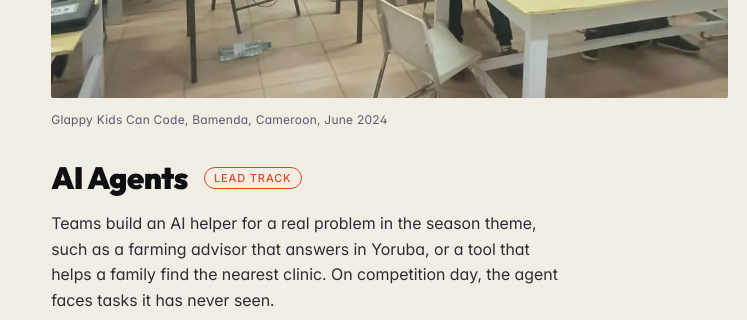
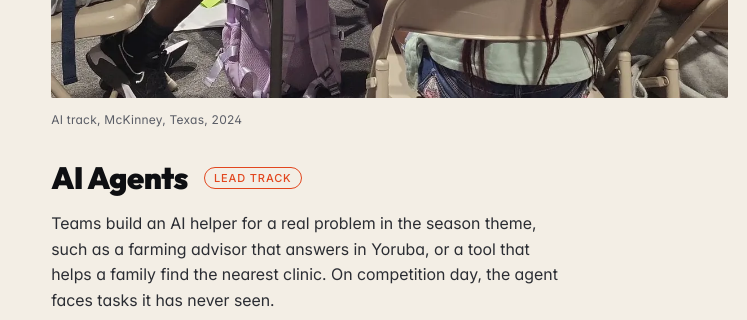
Before and after one commit to glappycom/afrobot, a plain HTML site: page index.html in a window 1280 px wide. Shown: the part 6638-6958 px from the top of the page, 0-747 px from the left. Drawn offline with Linux system fonts and the light colour scheme.

Commit message:
AI Agents track: McKinney 2024 classroom photo replaces Bamenda photo

```diff
--- a/index.html
+++ b/index.html
@@ -152,7 +152,7 @@
     <h2 class="h1 col-9 col-md-12">Teach an agent to think. Teach a robot to&nbsp;move.</h2>
 
     <article class="track col-7 col-md-12">
-      <figure class="photo"><div class="photo__img photo__img--real ratio-4x3"><picture><source srcset="assets/photos/kids-can-code-jun2024.webp" type="image/webp"><img src="assets/photos/kids-can-code-jun2024.jpg" alt="Students at laptops in a computer lab, with two instructors and a robot at the front" loading="lazy" decoding="async" style="object-position:50% 50%"></picture></div><figcaption>Glappy Kids Can Code, Bamenda, Cameroon, June 2024</figcaption></figure>
+      <figure class="photo"><div class="photo__img photo__img--real ratio-4x3"><picture><source srcset="assets/photos/mckinney-ai-track-2024.webp" type="image/webp"><img src="assets/photos/mckinney-ai-track-2024.jpg" alt="Kids at tables with their robots while a presenter teaches at a screen" loading="lazy" decoding="async" width="1200" height="900" style="object-position:50% 50%"></picture></div><figcaption>AI track, McKinney, Texas, 2024</figcaption></figure>
       <div class="track__head"><h3 class="h2">AI Agents</h3><span class="pill pill--clay">Lead track</span></div>
       <p>Teams build an AI helper for a real problem in the season theme, such as a farming advisor that answers in Yoruba, or a tool that helps a family find the nearest clinic. On competition day, the agent faces tasks it has never seen.</p>
       <ul class="ticks"><li>A kid-safe AI sandbox run by AfroBot. No personal accounts.</li><li>Block tools for younger kids, Python for teens.</li><li>Judged on results, design, impact and responsible AI.</li></ul>
```
Also changed, not shown: assets/photos/kids-can-code-jun2024.jpg (deleted), assets/photos/kids-can-code-jun2024.webp (deleted), assets/photos/mckinney-ai-track-2024.jpg (added), assets/photos/mckinney-ai-track-2024.webp (added).
